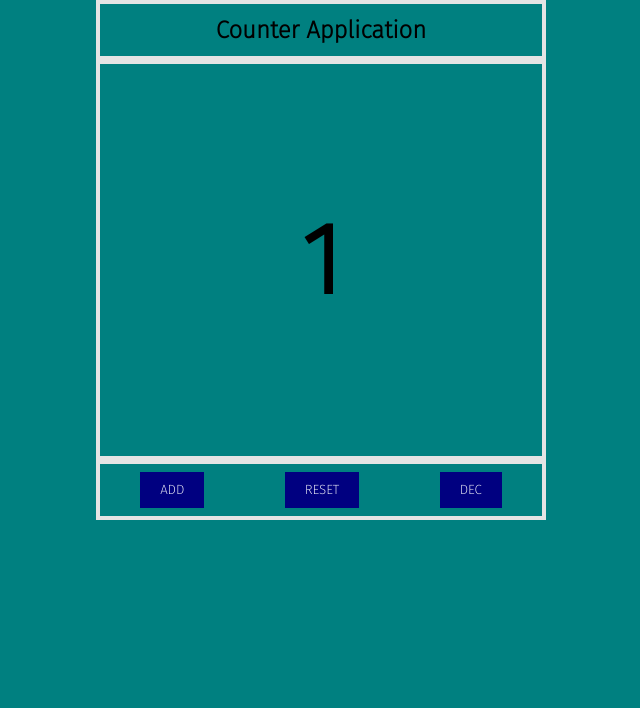
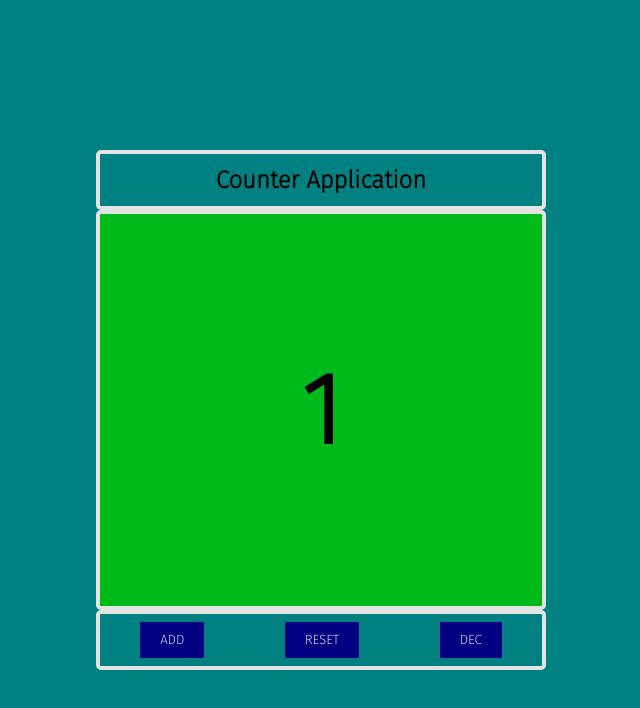
Before and after one commit to MJawad703/JsTutorials, a plain HTML site: page index.html in a window 1280 px wide. Both pictures are taken after a click on the button "ADD". Shown: the whole page, without its empty margins (319-959 px from the left). Drawn offline with Linux system fonts and the light colour scheme.

Commit message:
Added classes to the background of card-body

```diff
--- a/index.html
+++ b/index.html
@@ -13,7 +13,7 @@
         <div class="card-header">
           <h2>Counter Application</h2>
         </div>
-        <div class="card-body">
+        <div class="card-body" id="body">
           <h1 id="counter">0</h1>
         </div>
         <div class="card-footer">
--- a/src/css/styles.css
+++ b/src/css/styles.css
@@ -10,8 +10,7 @@ body {
   background-color: teal;
 }
 .container {
-  height: 100%;
-  width: 100%;
+  min-height: 100vh;
   display: flex;
   /* flex-direction: column; */
   justify-content: center;
@@ -25,6 +24,7 @@ body {
 }
 
 .card-header {
+  border-radius: 5px;
   height: 60px;
   width: 100%;
   border: 4px solid #e4e4e4;
@@ -33,6 +33,7 @@ body {
   align-items: center;
 }
 .card-body {
+  border-radius: 5px;
   height: 400px;
   width: 100%;
   border: 4px solid #e4e4e4;
@@ -42,6 +43,7 @@ body {
 }
 .card-footer {
   height: 60px;
+  border-radius: 5px;
   width: 100%;
   border: 4px solid #e4e4e4;
   display: flex;
@@ -61,3 +63,13 @@ button {
 h1 {
   font-size: 100px;
 }
+
+.danger {
+  background-color: rgba(200, 0, 0, 0.8);
+  transition: 500ms;
+}
+
+.success {
+  background-color: rgba(0, 200, 0, 0.8);
+  transition: 500ms;
+}
--- a/src/js/index.js
+++ b/src/js/index.js
@@ -2,17 +2,29 @@ const add = document.getElementById("add");
 const reset = document.getElementById("reset");
 const dec = document.getElementById("dec");
 const counter = document.getElementById("counter");
+const body = document.getElementById("body");
+
+const checkClass = (number, element) => {
+  if (number >= 0) {
+    element.classList.add("success");
+  } else {
+    element.classList.remove("success");
+    element.classList.add("danger");
+  }
+};
 
 add.addEventListener("click", () => {
   localCounter = parseFloat(counter.innerText);
   localCounter += 1;
   counter.innerText = localCounter;
+  checkClass(localCounter, body);
 });
 
 dec.addEventListener("click", () => {
   localCounter = parseFloat(counter.innerText);
   localCounter -= 1;
   counter.innerText = localCounter;
+  checkClass(localCounter, body);
 });
 
 reset.addEventListener("click", () => {
```
Also changed, not shown: src/js/functions.js (added, +8 -0 lines).
